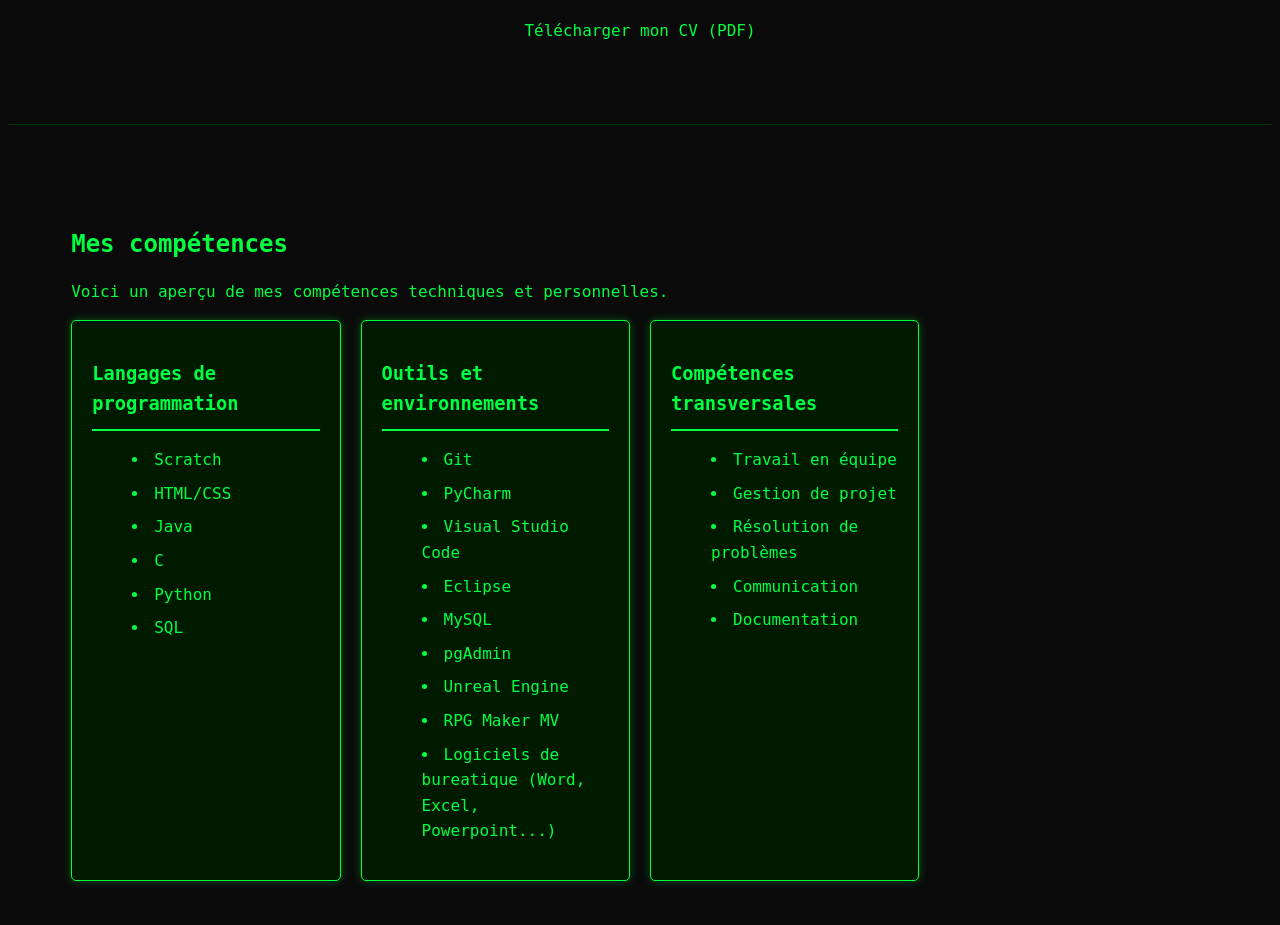
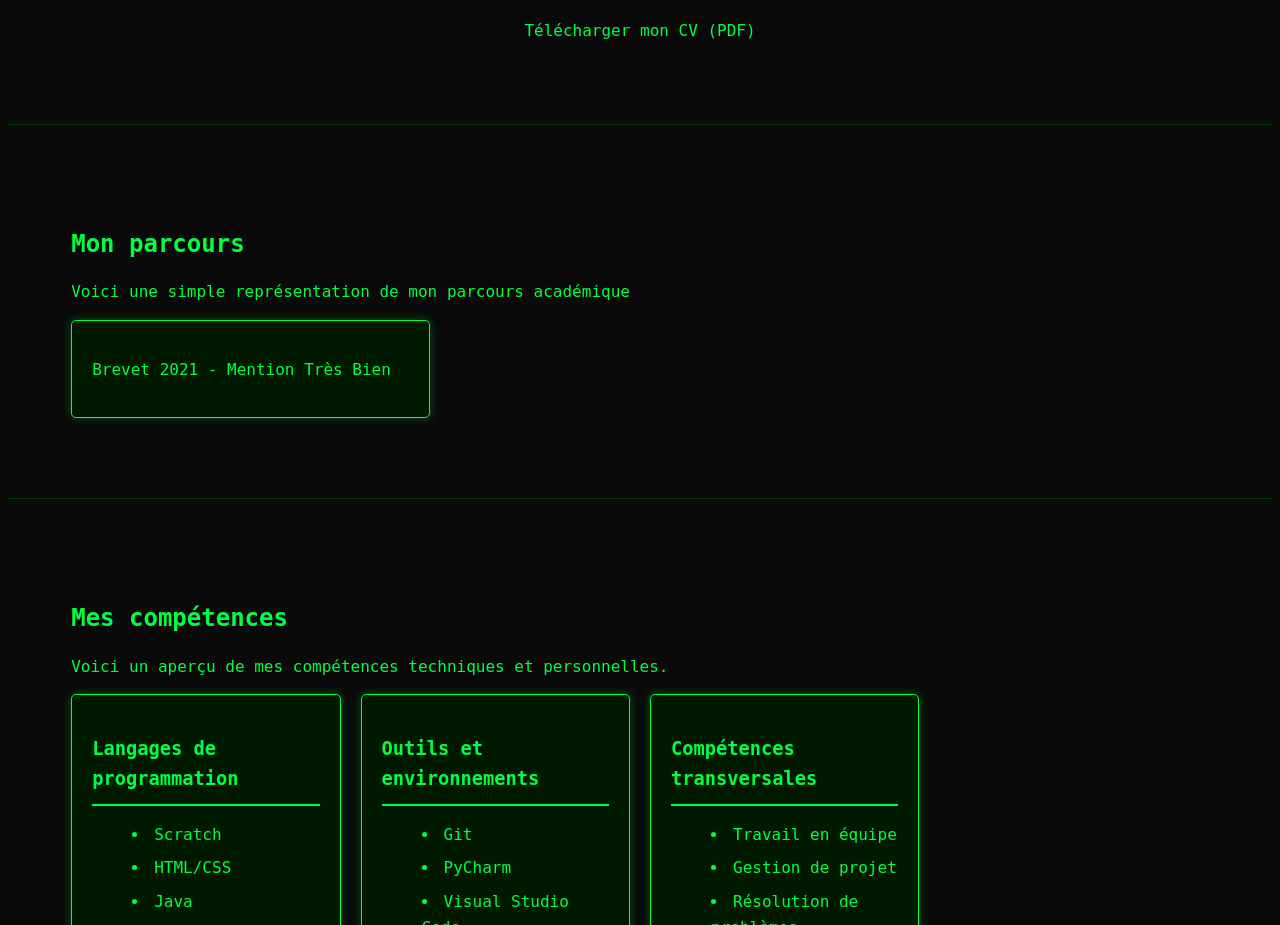
Before and after one commit to humariu506/Portfolio-Rayan-ESSAIDI, a plain HTML site: page index.html in a window 1280 px wide. Shown: the part 1830-2755 px from the top of the page. Drawn offline with Linux system fonts and the light colour scheme.

Commit message:
Update index.html

```diff
--- a/index.html
+++ b/index.html
@@ -55,7 +55,18 @@
         <a href="CV Professionnel Rayan Essaidi.pdf" download>Télécharger mon CV (PDF)</a>
     </div>
 </section>
-
+<!-- Section parcours -->
+<section id="parcours">
+    <div class="container">
+        <h2>Mon parcours</h2>
+        <p>Voici une simple représentation de mon parcours académique</p>
+        <div class="parcours-frise">
+            <div class="parcours-step">
+                <p>Brevet 2021 - Mention Très Bien</p>
+            </div>
+        </div>
+    </div>
+</section>
 <!-- Section compétences -->
 <section id="competences">
     <div class="container">
```
